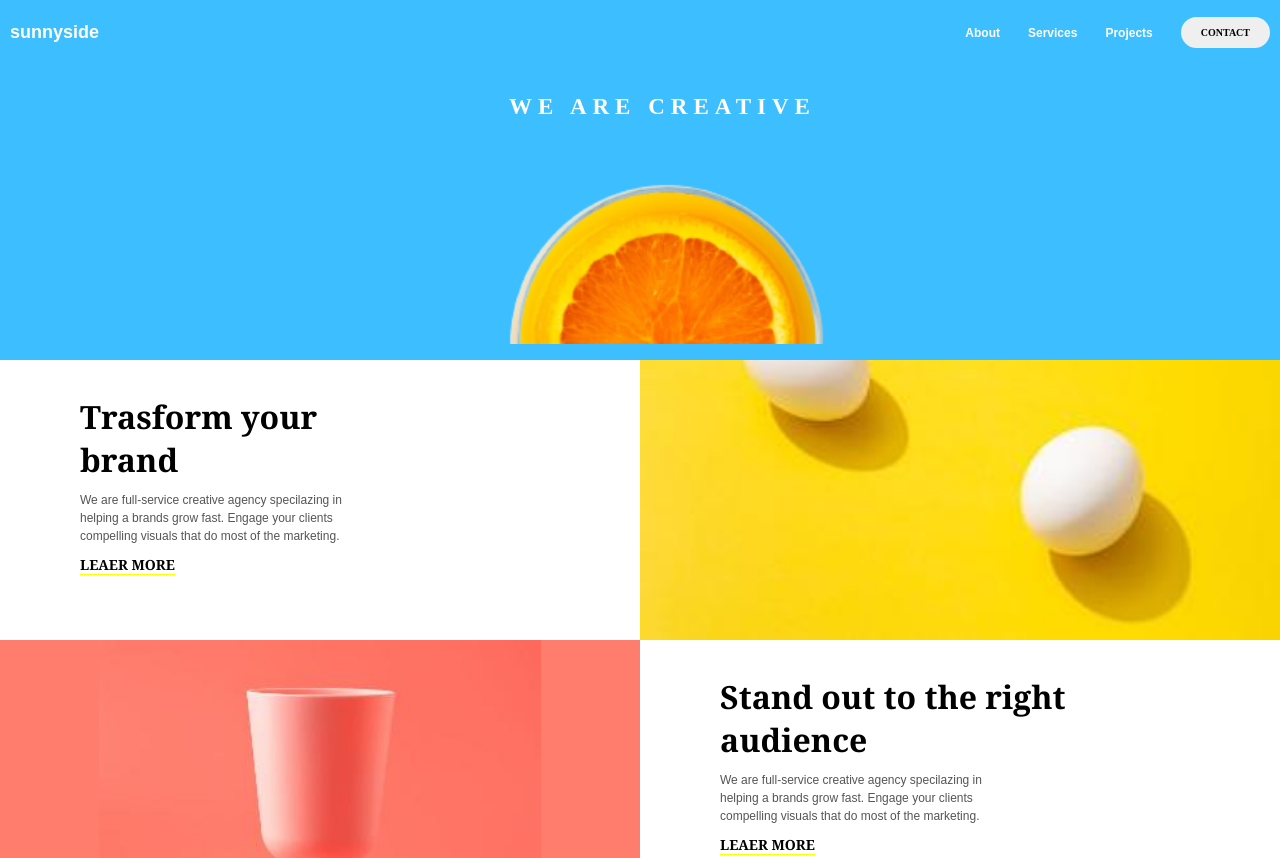
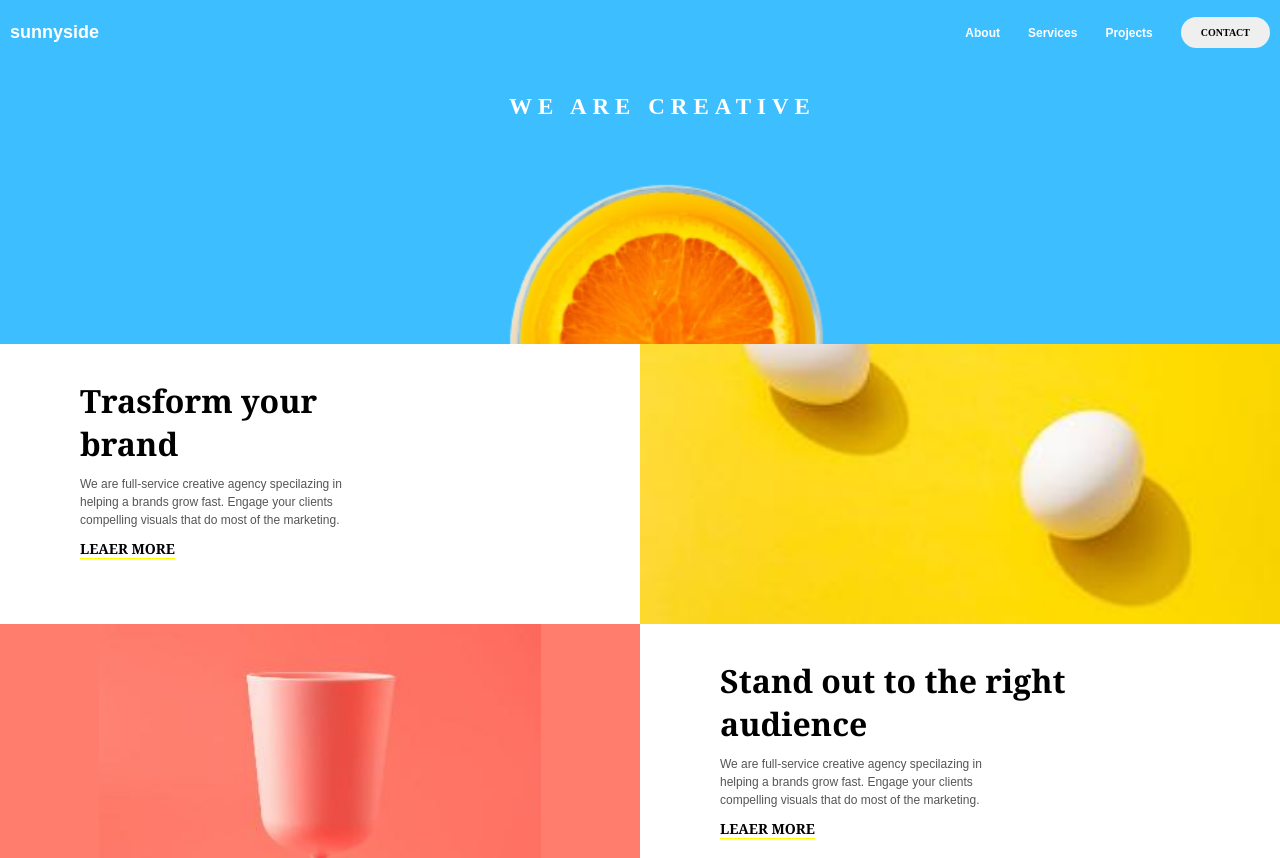
Before and after one commit to MEKUS27/res, a plain HTML site: page index.html in a window 1280 px wide. Shown: the top 858 px of the page. Drawn offline with Linux system fonts and the light colour scheme.

Commit message:
first commit

```diff
--- a/css/style.css
+++ b/css/style.css
@@ -7,7 +7,7 @@
 /* navbar starts here */
 .navbar {
     width: 100%;
-    height: 45vh;
+    height: 45;
     background-color: #3dbeff;
 }
 
```
